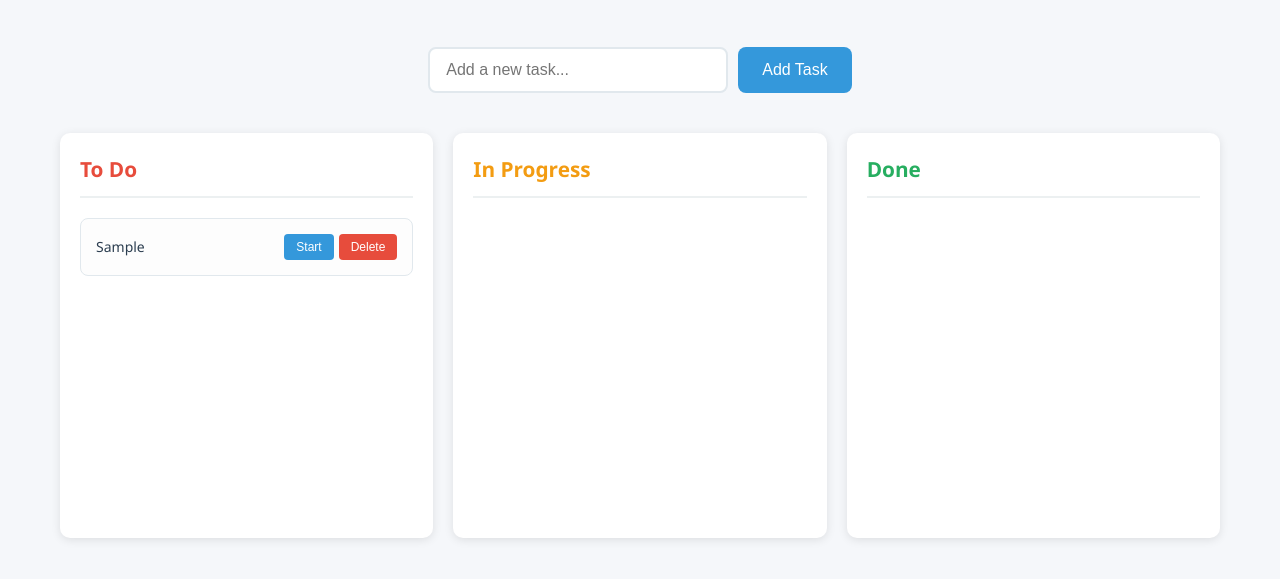
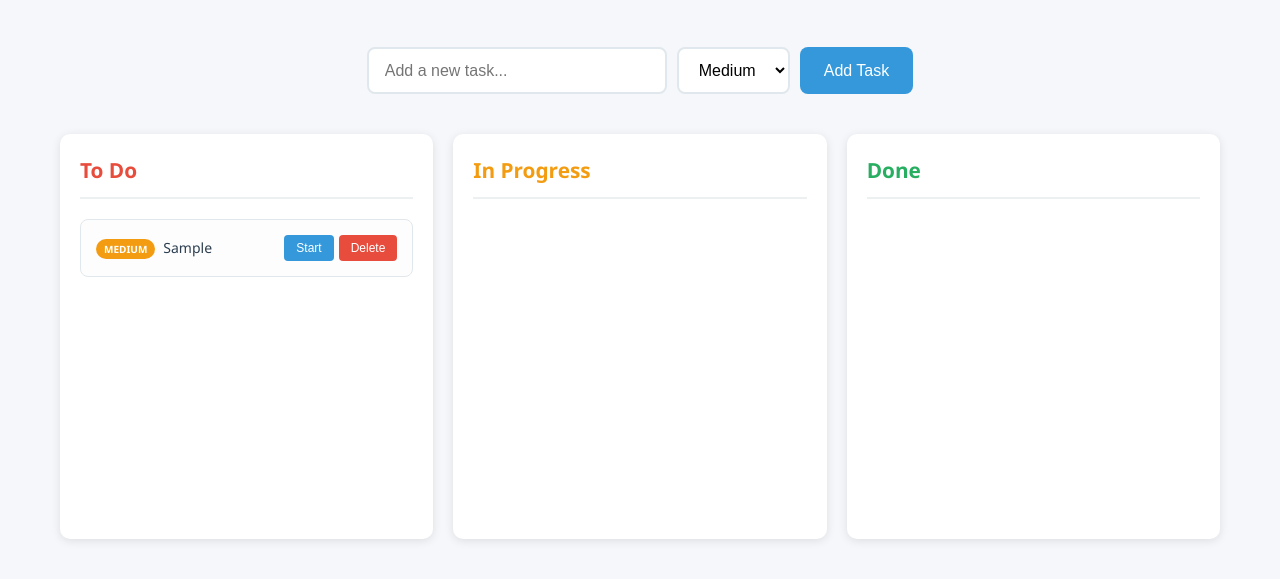
Before and after one commit to WilliamAndersonux/TaskFlow, a plain HTML site: page index.html in a window 1280 px wide. Both pictures are taken after typing "Sample" into the empty fields and a click on the button "Add Task". Shown: the part 145-724 px from the top of the page. Drawn offline with Linux system fonts and the light colour scheme.

Commit message:
add priority levels to tasks
can now set high/medium/low priority when creating tasks. tasks get sorted by priority automatically with high priority stuff showing up first. added some nice colored badges to make it easy to see what's urgent.

pretty happy with how the ui turned out. the priority selector fits in well with the existing design.

```diff
--- a/index.html
+++ b/index.html
@@ -16,6 +16,11 @@
         <main>
             <div class="add-task-section">
                 <input type="text" id="taskInput" placeholder="Add a new task...">
+                <select id="prioritySelect">
+                    <option value="low">Low</option>
+                    <option value="medium" selected>Medium</option>
+                    <option value="high">High</option>
+                </select>
                 <button id="addTaskBtn">Add Task</button>
             </div>
 
--- a/script.js
+++ b/script.js
@@ -23,7 +23,9 @@ class TaskFlow {
 
     addTask() {
         const input = document.getElementById('taskInput');
+        const prioritySelect = document.getElementById('prioritySelect');
         const taskText = input.value.trim();
+        const priority = prioritySelect.value;
 
         if (taskText === '') {
             alert('Please enter a task');
@@ -33,6 +35,7 @@ class TaskFlow {
         const newTask = {
             id: Date.now(),
             text: taskText,
+            priority: priority,
             status: 'todo',
             createdAt: new Date().toISOString()
         };
@@ -41,6 +44,7 @@ class TaskFlow {
         this.saveTasks();
         this.renderTasks();
         input.value = '';
+        prioritySelect.value = 'medium';
     }
 
     saveTasks() {
@@ -56,7 +60,12 @@ class TaskFlow {
         inProgressList.innerHTML = '';
         doneList.innerHTML = '';
 
-        this.tasks.forEach(task => {
+        const sortedTasks = this.tasks.sort((a, b) => {
+            const priorityOrder = { high: 3, medium: 2, low: 1 };
+            return (priorityOrder[b.priority] || 2) - (priorityOrder[a.priority] || 2);
+        });
+
+        sortedTasks.forEach(task => {
             const taskElement = this.createTaskElement(task);
 
             if (task.status === 'todo') {
@@ -72,9 +81,11 @@ class TaskFlow {
     createTaskElement(task) {
         const taskDiv = document.createElement('div');
         taskDiv.className = 'task-item';
+        const priorityBadge = task.priority ? `<span class="priority-badge priority-${task.priority}">${task.priority}</span>` : '';
+
         taskDiv.innerHTML = `
             <div class="task-content">
-                <span class="task-text">${task.text}</span>
+                <span class="task-text">${priorityBadge}${task.text}</span>
                 <div class="task-actions">
                     ${task.status === 'todo' ? '<button onclick="app.moveTask(' + task.id + ', \'inprogress\')">Start</button>' : ''}
                     ${task.status === 'inprogress' ? '<button onclick="app.moveTask(' + task.id + ', \'done\')">Complete</button>' : ''}
--- a/style.css
+++ b/style.css
@@ -52,6 +52,21 @@ header p {
 }
 
 #taskInput:focus {
+    border-color: #3498db;
+}
+
+#prioritySelect {
+    padding: 12px 16px;
+    border: 2px solid #e1e8ed;
+    border-radius: 8px;
+    font-size: 16px;
+    background-color: white;
+    cursor: pointer;
+    outline: none;
+    transition: border-color 0.3s ease;
+}
+
+#prioritySelect:focus {
     border-color: #3498db;
 }
 
@@ -168,6 +183,31 @@ header p {
     background-color: #c0392b;
 }
 
+.priority-badge {
+    display: inline-block;
+    padding: 2px 8px;
+    border-radius: 12px;
+    font-size: 10px;
+    font-weight: bold;
+    text-transform: uppercase;
+    margin-right: 8px;
+}
+
+.priority-high {
+    background-color: #e74c3c;
+    color: white;
+}
+
+.priority-medium {
+    background-color: #f39c12;
+    color: white;
+}
+
+.priority-low {
+    background-color: #95a5a6;
+    color: white;
+}
+
 @media (max-width: 768px) {
     .task-board {
         grid-template-columns: 1fr;
```
